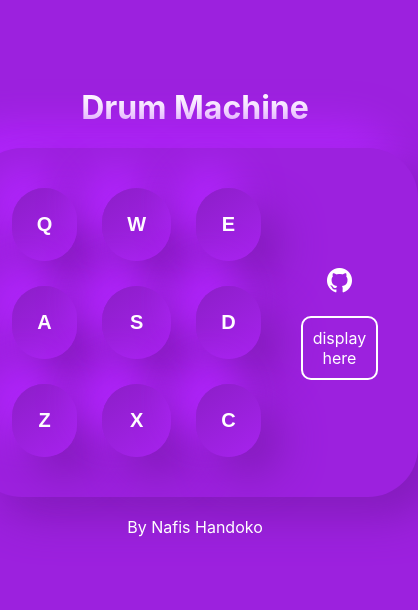
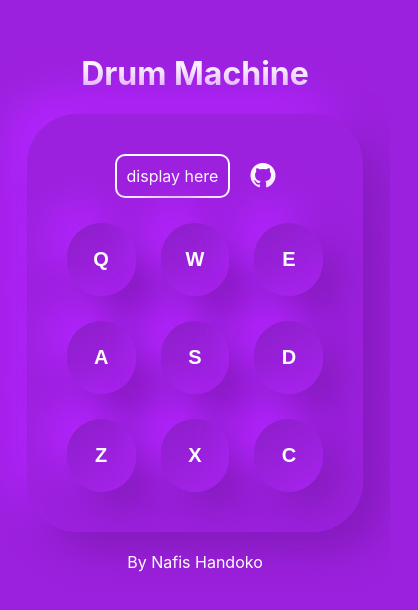
Before and after one commit to NafisHandoko/drum-machine, a React (Vite) app: page / in a window 390 px wide. Shown: the part 120-730 px from the top of the page, 418 px wide, since content can reach past the window. Built offline with nearby package versions, Linux system fonts and the light colour scheme.

Commit message:
add mobile-responsive

```diff
--- a/src/App.css
+++ b/src/App.css
@@ -76,3 +76,19 @@ header{
 footer{
   padding-top: 20px;
 }
+
+@media (max-width: 768px){
+  #drum-machine{
+    display: flex;
+    flex-direction: column-reverse;
+  }
+  .display-div{
+    margin-left: 0;
+    flex-direction: row-reverse;
+    margin-bottom: 25px;
+  }
+  .repo{
+    margin-bottom: 0;
+    margin-left: 20px;
+  }
+}
```
